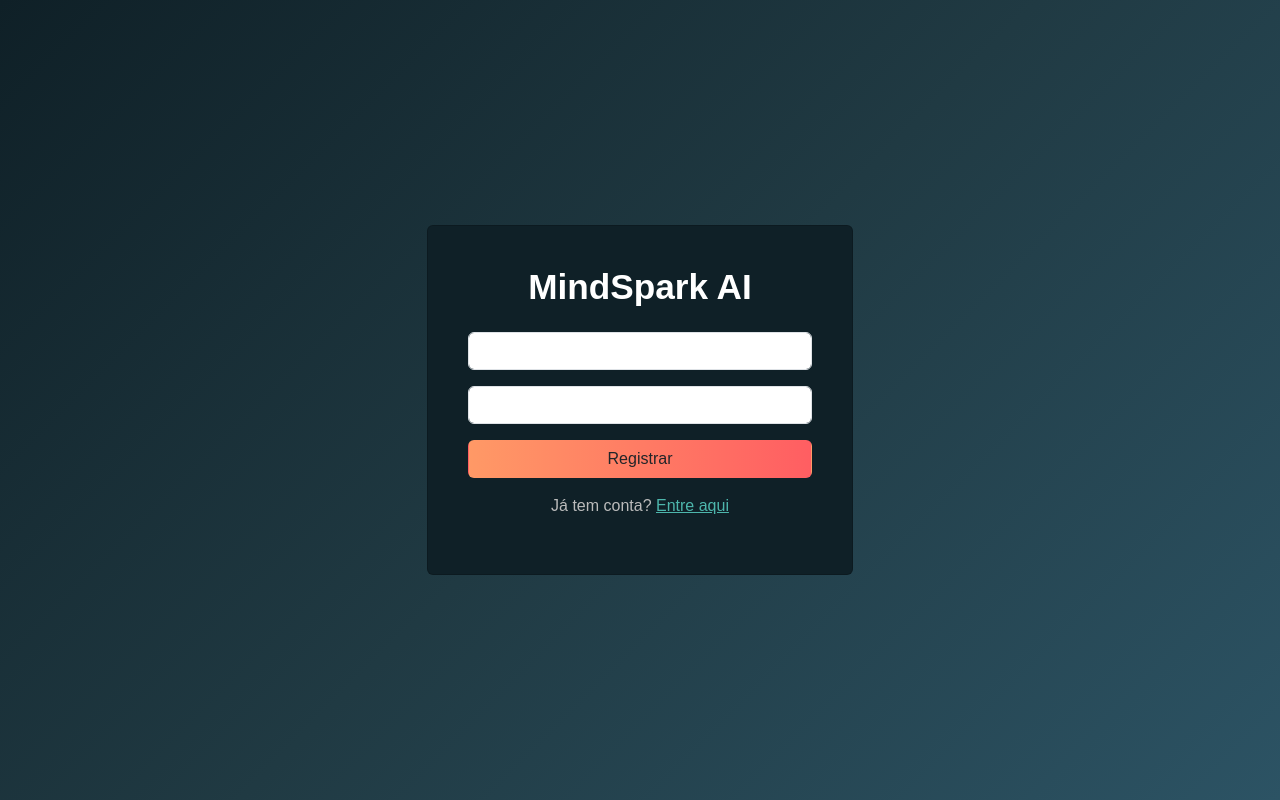
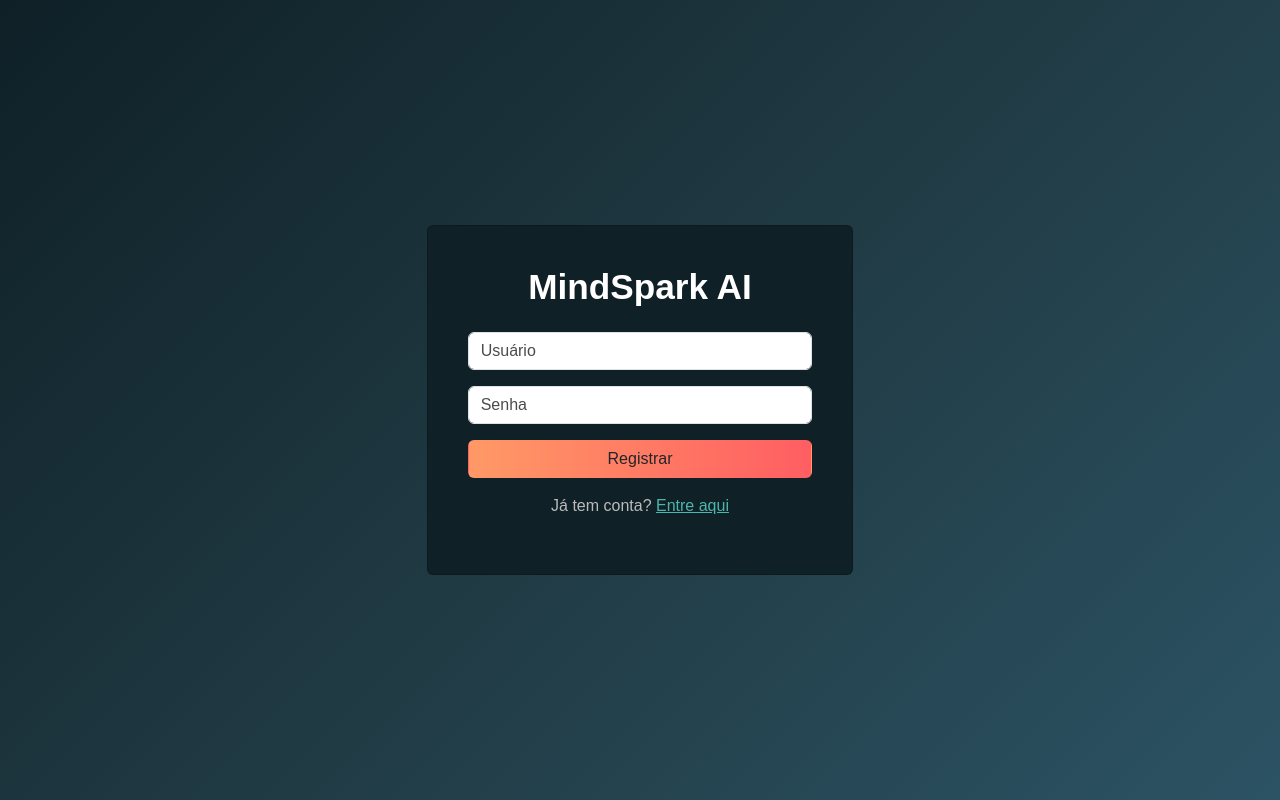
Before and after one commit to jgfosaka/minsparkAI, a Flask app: page /register in a window 1280 px wide. Run offline with Flask 3, Linux system fonts and the light colour scheme; parts of the project's set-up code (start-up, migrations or seed data) failed here and were passed over.

Commit message:
layout fix5

```diff
--- a/static/style.css
+++ b/static/style.css
@@ -211,6 +211,10 @@ form button:hover {
   --bs-secondary-color: white !important;
 }
 
+:root, [data-bs-theme=light], .form-control{
+  --bs-secondary-color: rgb(75, 75, 75) !important;
+}
+
 
 /* ====== Botões de acerto/erro ====== */
 .btn-success {
```
